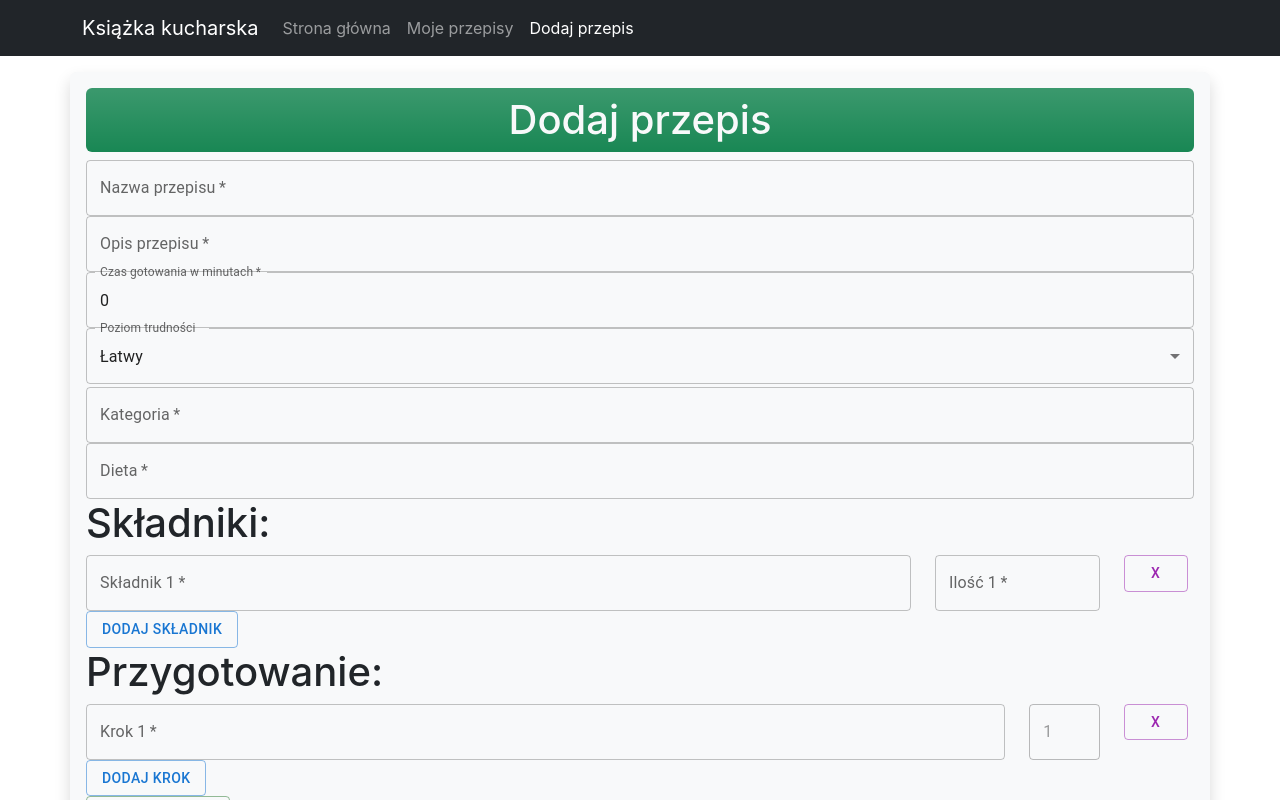
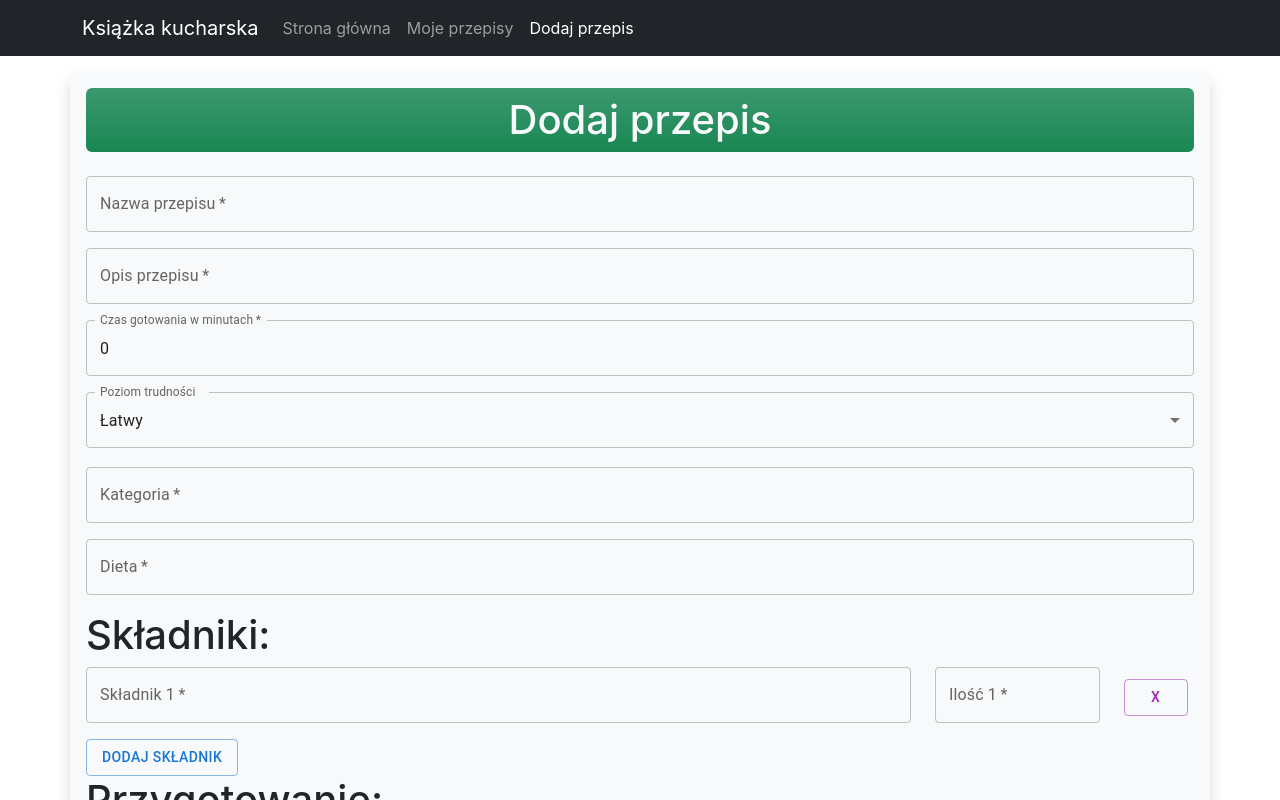
Before and after one commit to MichalSulima1999/spring-cooking-book, a React (Create React App) app in the folder recipe-book-frontend/: page /recipes/add in a window 1280 px wide. Shown: the top 800 px of the page. Built offline with nearby package versions, Linux system fonts and the light colour scheme.

Commit message:
Recipe edit & add form changed

```diff
--- a/recipe-book-frontend/src/components/recipes/RecipeForm.jsx
+++ b/recipe-book-frontend/src/components/recipes/RecipeForm.jsx
@@ -134,7 +134,7 @@ const RecipeForm = ({ handleSubmit, initialValues }) => {
 
   return (
     <div className="text-start">
-      <Formik
+      <Formik style={{ marginTop: '1rem' }}
         initialValues={init}
         enableReinitialize={true}
         onSubmit={(values, { resetForm }) => handleSubmit(values, resetForm)}
@@ -149,7 +149,7 @@ const RecipeForm = ({ handleSubmit, initialValues }) => {
           errors,
         }) => (
           <Form noValidate onSubmit={handleSubmit}>
-            <TextField
+            <TextField style={{ marginBottom: '1rem', marginTop: '1rem' }}
               fullWidth
               variant="outlined"
               label="Nazwa przepisu"
@@ -161,7 +161,7 @@ const RecipeForm = ({ handleSubmit, initialValues }) => {
               onChange={handleChange}
               onBlur={handleBlur}
             />
-            <TextField
+            <TextField style={{ marginBottom: '1rem' }}
               fullWidth
               variant="outlined"
               label="Opis przepisu"
@@ -173,7 +173,7 @@ const RecipeForm = ({ handleSubmit, initialValues }) => {
               onChange={handleChange}
               onBlur={handleBlur}
             />
-            <TextField
+            <TextField style={{ marginBottom: '1rem' }}
               fullWidth
               variant="outlined"
               type="number"
@@ -186,7 +186,7 @@ const RecipeForm = ({ handleSubmit, initialValues }) => {
               onChange={handleChange}
               onBlur={handleBlur}
             />
-            <FormControl fullWidth>
+            <FormControl fullWidth style={{ marginBottom: '1rem' }}>
               <InputLabel id="skill-label">Poziom trudności</InputLabel>
               <Select
                 variant="outlined"
@@ -213,7 +213,7 @@ const RecipeForm = ({ handleSubmit, initialValues }) => {
               value={values.categoryName}
               getItemValue={values.categoryName}
               renderInput={(params) => (
-                <TextField
+                <TextField style={{ marginBottom: '1rem' }}
                   {...params}
                   variant="outlined"
                   label="Kategoria"
@@ -237,7 +237,7 @@ const RecipeForm = ({ handleSubmit, initialValues }) => {
               value={values.dietName}
               getItemValue={values.dietName}
               renderInput={(params) => (
-                <TextField
+                <TextField style={{ marginBottom: '1rem' }}
                   {...params}
                   variant="outlined"
                   label="Dieta"
@@ -255,7 +255,7 @@ const RecipeForm = ({ handleSubmit, initialValues }) => {
             />
 
             <h1>Składniki:</h1>
-            <FieldArray name="ingredientQuantity">
+            <FieldArray name="ingredientQuantity" style={{ marginBottom: '1rem' }}>
               {({ push, remove }) => (
                 <div>
                   {values.ingredientQuantity.map((p, index) => {
@@ -282,7 +282,7 @@ const RecipeForm = ({ handleSubmit, initialValues }) => {
                               getItemValue={p.ingredientName}
                               value={p.ingredientName}
                               renderInput={(params) => (
-                                <TextField
+                                <TextField style={{ marginBottom: '1rem' }}
                                   {...params}
                                   variant="outlined"
                                   label={`Składnik ${index + 1}`}
@@ -302,7 +302,7 @@ const RecipeForm = ({ handleSubmit, initialValues }) => {
                             />
                           </Col>
                           <Col md={2}>
-                            <TextField
+                            <TextField style={{ marginBottom: '1rem' }}
                               variant="outlined"
                               label={`Ilość ${index + 1}`}
                               name={quantity}
@@ -315,7 +315,7 @@ const RecipeForm = ({ handleSubmit, initialValues }) => {
                             />
                           </Col>
                           <Col md={1}>
-                            <Button
+                            <Button style={{ marginTop: '0.75rem' }}
                               margin="normal"
                               type="button"
                               color="secondary"
@@ -368,7 +368,7 @@ const RecipeForm = ({ handleSubmit, initialValues }) => {
                               value={p.stepDescription}
                               getItemValue={p.stepDescription}
                               renderInput={(params) => (
-                                <TextField
+                                <TextField style={{ marginBottom: '1rem' }}
                                   {...params}
                                   variant="outlined"
                                   multiline
@@ -390,7 +390,7 @@ const RecipeForm = ({ handleSubmit, initialValues }) => {
                             />
                           </Col>
                           <Col md={1}>
-                            <TextField
+                            <TextField style={{ marginBottom: '1rem' }}
                               variant="outlined"
                               disabled
                               name={stepNumber}
@@ -404,7 +404,7 @@ const RecipeForm = ({ handleSubmit, initialValues }) => {
                             />
                           </Col>
                           <Col md={1}>
-                            <Button
+                            <Button style={{ marginTop: '0.75rem' }}
                               margin="normal"
                               type="button"
                               color="secondary"
@@ -433,7 +433,7 @@ const RecipeForm = ({ handleSubmit, initialValues }) => {
                 </div>
               )}
             </FieldArray>
-            <Button variant="outlined" color="success" type="submit">
+            <Button variant="contained" color="success" type="submit" style={{ marginTop: '1rem', marginBottom: '1rem' }} fullWidth>
               Zapisz przepis
             </Button>
           </Form>
```
